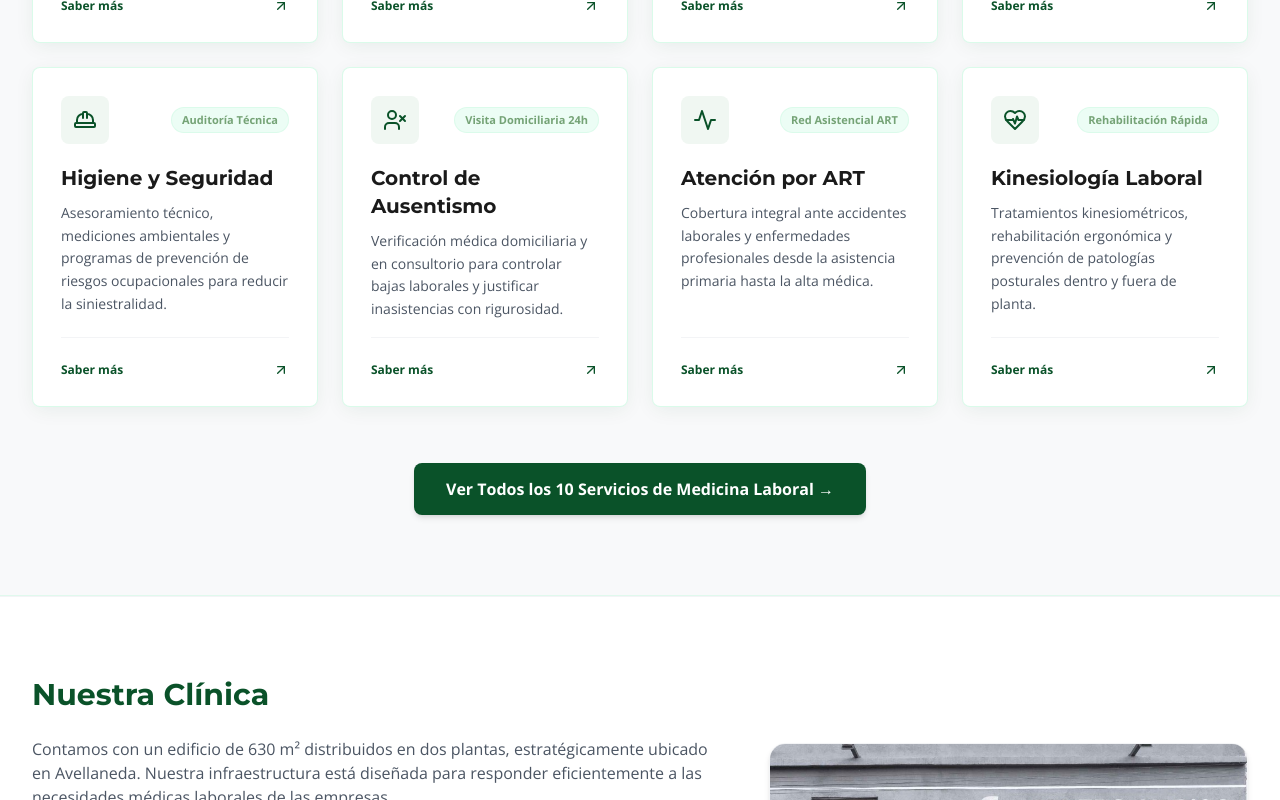
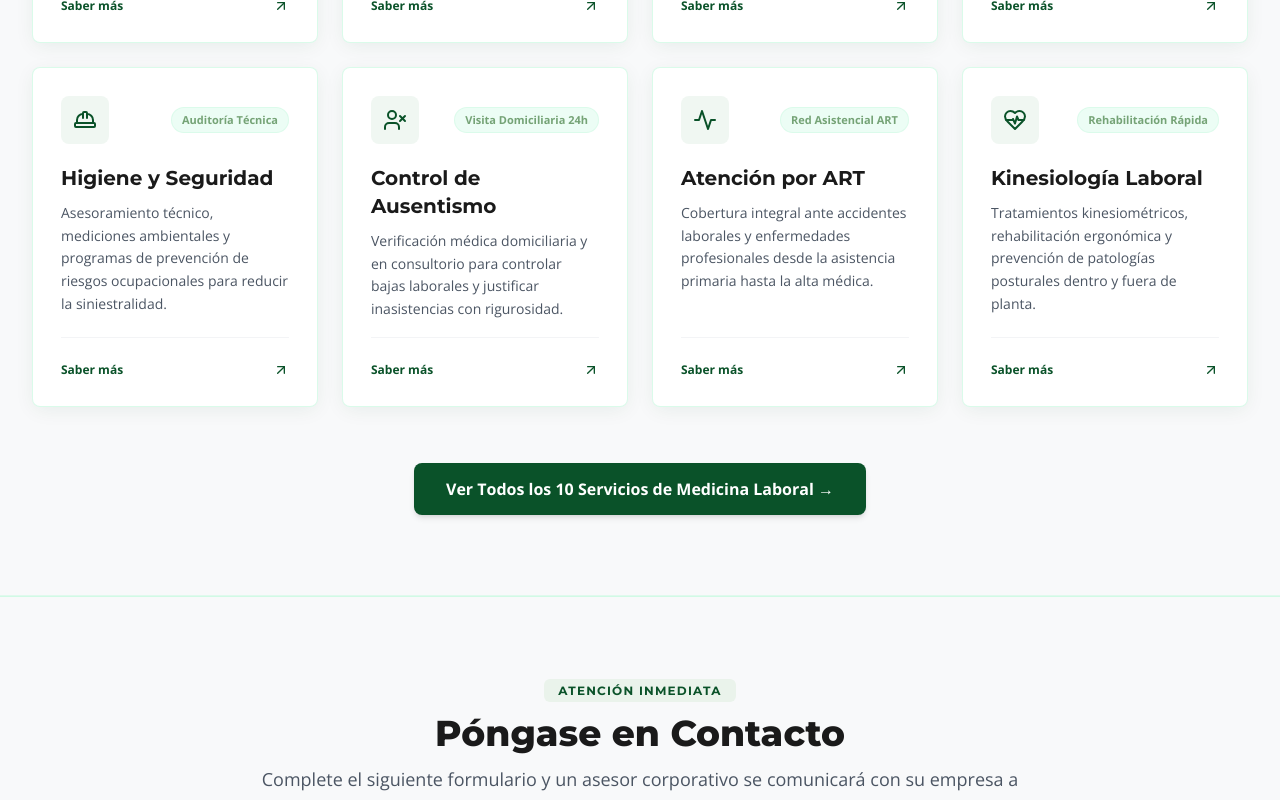
Before and after one commit to SeresML/Seres_Salud, a Next.js app: page / in a window 1280 px wide. Shown: the part 2000-2800 px from the top of the page. Built offline with nearby package versions, Linux system fonts and the light colour scheme.

Commit message:
Remover bloque de Infraestructura de la pagina principal (Home)

```diff
--- a/src/app/page.tsx
+++ b/src/app/page.tsx
@@ -1,7 +1,6 @@
 import Hero from '@/components/Hero';
 import About from '@/components/About';
 import ServicesGrid from '@/components/ServicesGrid';
-import InfrastructureBlock from '@/components/InfrastructureBlock';
 import ContactForm from '@/components/ContactForm';
 
 export default function Home() {
@@ -16,10 +15,7 @@ export default function Home() {
       {/* Bloque 4: Grilla de Servicios (Bento / Cards) */}
       <ServicesGrid />
 
-      {/* Bloque 5: Infraestructura / Ubicación (Avellaneda) */}
-      <InfrastructureBlock />
-
-      {/* Bloque 6: Formulario de Contacto Integral */}
+      {/* Bloque 5: Formulario de Contacto Integral */}
       <ContactForm />
     </>
   );
```
